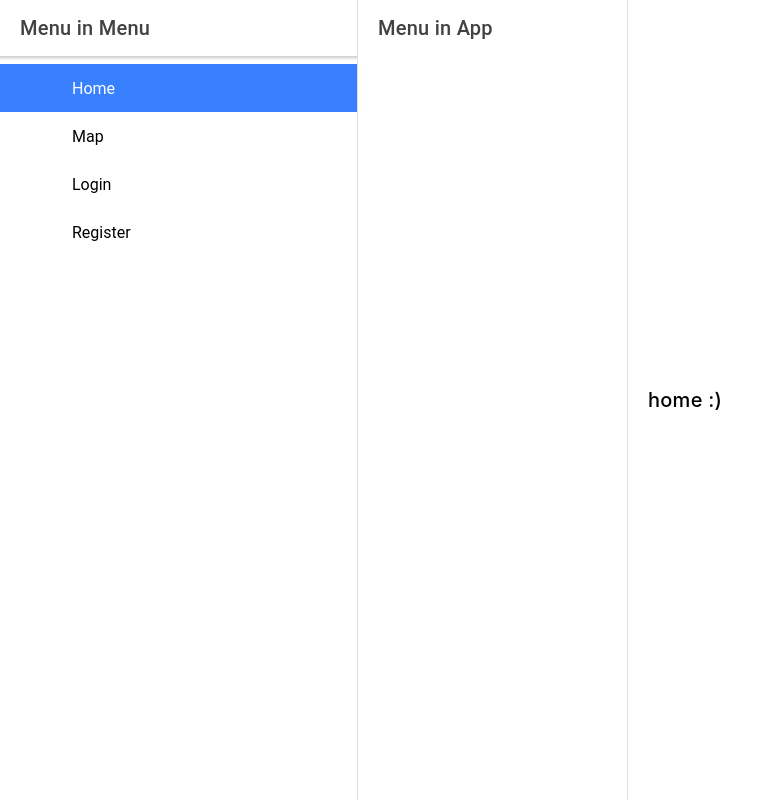
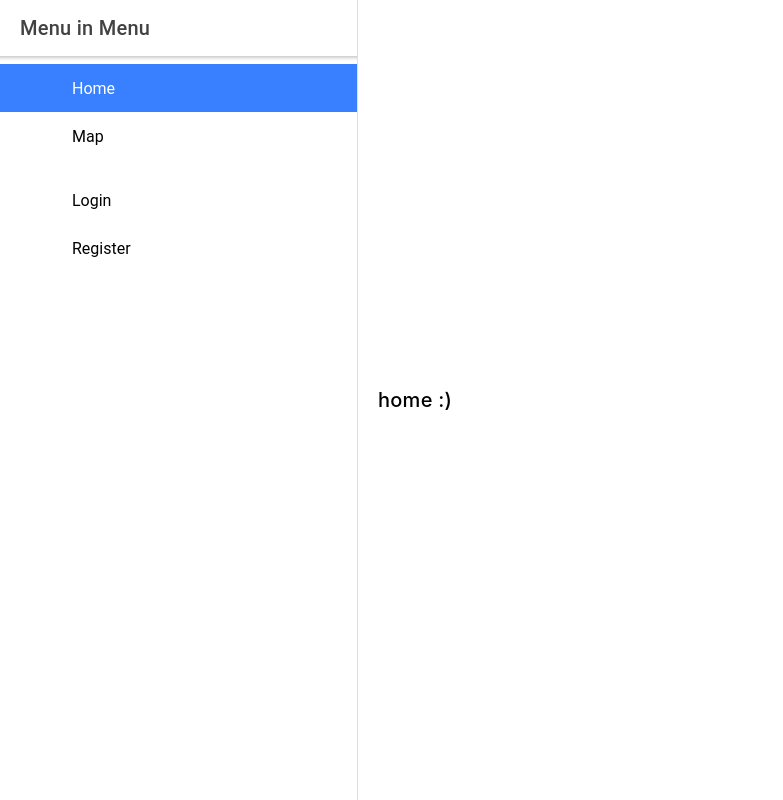
Before and after one commit to samantharand/js-capstone-frontend, a React (Create React App) app: page / in a window 1280 px wide. Shown: the whole page, without its empty margins (0-783 px from the left). Built offline with nearby package versions, Linux system fonts and the light colour scheme.

Commit message:
logout works, menu has conditional rendering

```diff
--- a/src/App.js
+++ b/src/App.js
@@ -69,13 +69,36 @@ function App() {
 
       } else {
 
-        await console.log("registerJson.message --> ", registerJson.message);
-        await console.log("registerJson.status --> ", registerJson.status);
+        console.log("registerJson.message --> ", registerJson.message);
+        console.log("registerJson.status --> ", registerJson.status);
 
       }
 
     } catch (error) {
       console.error("ERROR in REGISTER")
+      console.error(error)
+    }
+  }
+
+  const logout = async () => {
+    try {
+    const url = process.env.REACT_APP_API_URL + '/users/logout'
+
+    const logoutResponse = await fetch(url, {
+      credentials: 'include'
+    })
+
+    const logoutJson = await logoutResponse.json()
+
+    if(logoutJson.status === 200) {
+      setLoggedIn(false)
+    } else {
+      console.log("logoutJson.message --> ", logoutJson.message);
+      console.log("logoutJson.status --> ", logoutJson.status);
+    }
+
+    } catch (error) {
+      console.error('ERROR in LOGOUT')
       console.error(error)
     }
   }
@@ -88,14 +111,7 @@ function App() {
       <div id='app'>
         <IonApp>
           <IonSplitPane contentId='main'>
-            <Menu />
-            <div id='menu'>
-              <IonToolbar>
-                <IonTitle>
-                  Menu in App
-                </IonTitle>
-              </IonToolbar>
-            </div>
+            <Menu loggedIn={loggedIn}/>
             <IonPage id='main'>
               <Switch>
                 <Route path='/login' exact>
--- a/src/menu/Menu.js
+++ b/src/menu/Menu.js
@@ -29,7 +29,24 @@ const appPages = [
     title: 'Map',
     url: '/map',
     icon: mapOutline
-  },
+  }
+];
+
+let authPages;
+
+export default function Menu(props) {
+	if(props.loggedIn) {
+
+		authPages = [
+		  {
+		    title: 'Logout',
+		    url: '/logout'
+		  }
+		];
+
+	} else {
+
+		authPages = [
 		  {
 		    title: 'Login',
 		    url: '/login',
@@ -40,29 +57,9 @@ const appPages = [
 		    url: '/register',
 		    icon: mapOutline
 		  }
-  // {
-  //   title: 'Favorites',
-  //   url: '/page/Favorites',
-  //   iosIcon: heartOutline,
-  //   mdIcon: heartSharp
-  // }
 		];
 
-
-// const authPages = [
-//   {
-//     title: 'Login',
-//     url: '/login',
-//     icon: homeOutline
-//   },
-//   {
-//     title: 'Register',
-//     url: '/register',
-//     icon: mapOutline
-//   }
-// ];
-
-export default function Menu() {
+	}
 	const [activePage, setActivePage] = useState(appPages[0].title)
 
 	const renderAppMenu = () => {
@@ -79,19 +76,21 @@ export default function Menu() {
 			</IonMenuToggle>
 		))
 	}
-	// const renderAuthMenu = () => {
-	// 	return authPages.map((page) => (
-	// 		<IonMenuToggle key={page.title} auto-hide='false'>
-	// 			<IonItem button
-	// 				color={page.title === activePage ? 'primary' : ''}
-	// 				onClick={ () => navToPage(page) }
-	// 			>
-	// 				<IonIcon slot='start' name={page.icon}>{page.icon}</IonIcon>
-	// 				<IonLabel> {page.title} </IonLabel>
-	// 			</IonItem>
-	// 		</IonMenuToggle>
-	// 	))
-	// }
+	const renderAuthMenu = () => {
+		return authPages.map((page) => (
+			<IonMenuToggle key={page.title} auto-hide='false'>
+				<IonItem button
+					color={page.title === activePage ? 'primary' : ''}
+					onClick={ () => navToPage(page) }
+					routerLink={page.url} routerDirection="none" lines="none" detail={false}
+
+				>
+					<IonIcon slot='start' name={page.icon}>{page.icon}</IonIcon>
+					<IonLabel> {page.title} </IonLabel>
+				</IonItem>
+			</IonMenuToggle>
+		))
+	}
 
 	const navToPage = (page) => {
 		setActivePage(page.title)
@@ -109,6 +108,11 @@ export default function Menu() {
         <IonList>
           { renderAppMenu() }
         </IonList>
+
+	        <IonList>
+	          { renderAuthMenu() }
+	        </IonList>
+
       </IonContent>
     </IonMenu>
   );
```
Lines whose indentation alone changed are shown as unchanged.
